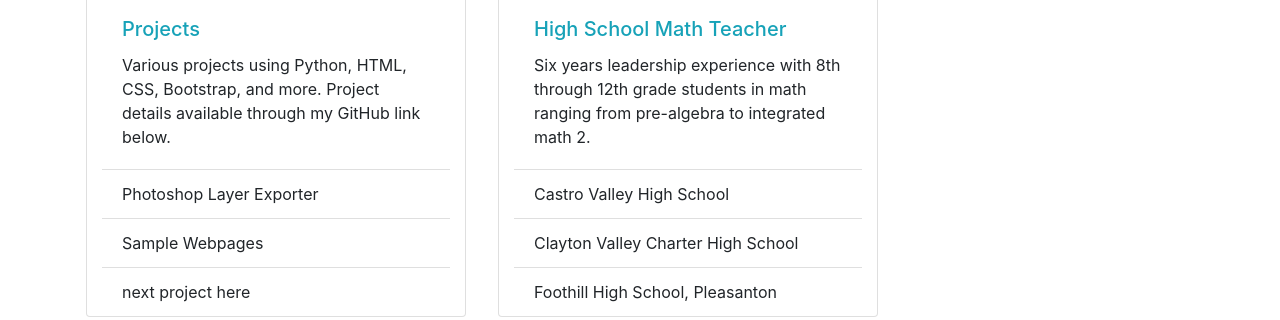
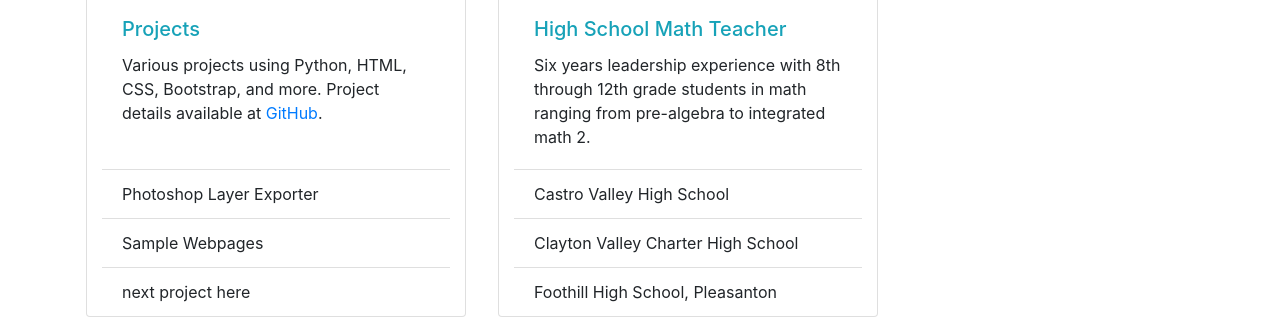
Before and after one commit to ChristyCakes/Resume, a plain HTML site: page index.html in a window 1280 px wide. Shown: the part 658-978 px from the top of the page. Drawn offline with nearby package versions, Linux system fonts and the light colour scheme.

Commit message:
update html

```diff
--- a/index.html
+++ b/index.html
@@ -67,8 +67,9 @@
                 <img class="card-img-top mt-2" src="F:\CurrentJobStuff\python.png" alt="Card image cap">
                 <div class="card-body">
                     <h5 class="card-title text-info">Projects</h5>
-                    <p class="card-text">Various projects using Python, HTML, CSS, Bootstrap, and more. Project details available through my GitHub
-                        link below.</p>
+                    <p class="card-text">Various projects using Python, HTML, CSS, Bootstrap, and more. Project details available at
+                        <a target="_blank" href="https://github.com/ChristyCakes">GitHub</a>.
+                    </p>
                 </div>
                 <ul class="list-group list-group-flush">
                     <li class="list-group-item">Photoshop Layer Exporter</li>
@@ -101,7 +102,7 @@
                 <li class="list-group-item list-group-item-info">Math Credential; Patten University</li>
                 <li class="list-group-item list-group-item-info">Technical Writing Certification; San Francisco State University</li>
                 <li class="list-group-item list-group-item-info">Bachelor's in Environmental Studies; CSU East Bay</li>
-              </ul>
+            </ul>
         </div>
     </div>
 
@@ -112,6 +113,7 @@
             <h4 class="text-info" id="foot">Organized Thorough Hard-Working Self-Motivated Resilient</h4>
         </div>
     </div>
+
 </body>
 
 </html>
```
